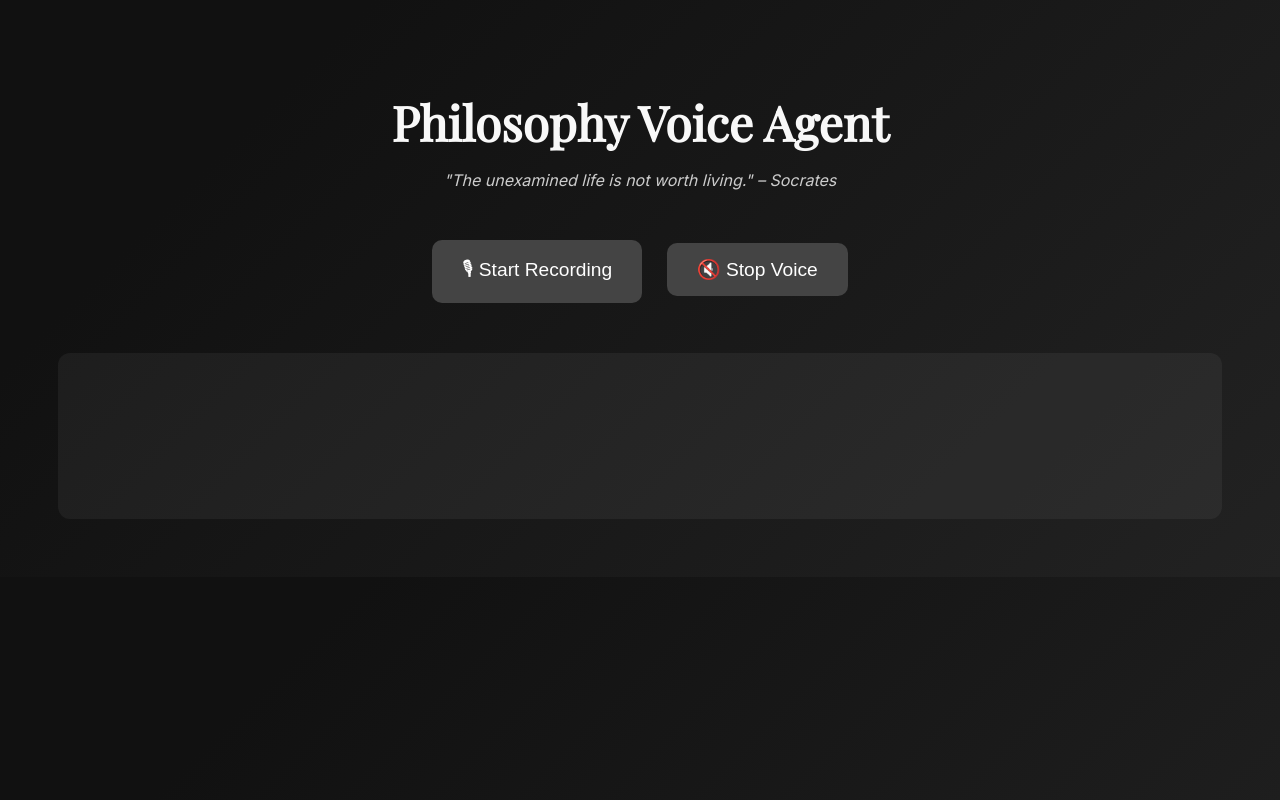
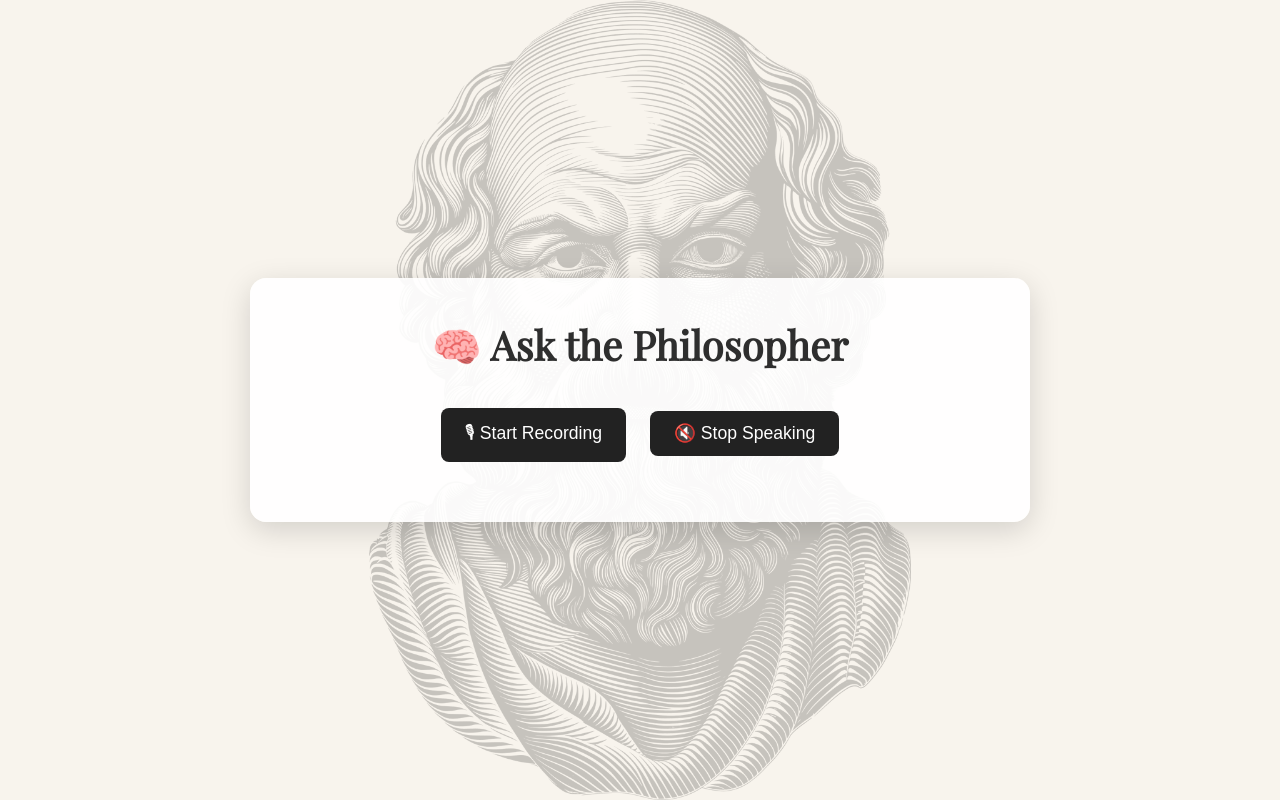
Before and after one commit to Pravesh-Sudha/dev-to-challenges, a Flask app: page / in a window 1280 px wide. Run offline with Flask 3, Linux system fonts and the light colour scheme.

Commit message:
UI Enhanced

```diff
--- a/philo-agent/templates/index.html
+++ b/philo-agent/templates/index.html
@@ -1,81 +1,114 @@
 <!DOCTYPE html>
 <html lang="en">
 <head>
-  <meta charset="UTF-8">
+  <link rel="icon" href="/static/socrates.png" type="image/png">
+</head>
+  <meta charset="UTF-8" />
+  <meta name="viewport" content="width=device-width, initial-scale=1.0"/>
   <title>Philosophy Voice Agent</title>
-  <link href="https://fonts.googleapis.com/css2?family=Playfair+Display&family=Inter&display=swap" rel="stylesheet">
+  <link href="https://fonts.googleapis.com/css2?family=Playfair+Display&family=Roboto&display=swap" rel="stylesheet">
   <style>
     body {
-      background: linear-gradient(135deg, #111 20%, #222 100%);
-      color: #f8f8f8;
-      font-family: 'Inter', sans-serif;
+      margin: 0;
+      padding: 0;
+      font-family: 'Playfair Display', serif;
+      background-color: #f8f4ed;
+      color: #2e2e2e;
+      display: flex;;
+      justify-content: center;
+      align-items: center;
+      height: 100vh;
+      overflow: hidden;
+    }
+
+    .container {
+      background: rgba(255, 255, 255, 0.9);
+      border-radius: 16px;
+      padding: 40px;
+      box-shadow: 0 8px 30px rgba(0, 0, 0, 0.15);
+      max-width: 700px;
+      width: 90%;
       text-align: center;
-      padding: 50px;
     }
 
     h1 {
-      font-family: 'Playfair Display', serif;
-      font-size: 3rem;
-      margin-bottom: 10px;
-    }
-
-    blockquote {
-      font-style: italic;
-      color: #ccc;
-      margin-bottom: 40px;
-    }
-
-    button {
-      background-color: #444;
-      color: white;
-      padding: 15px 30px;
-      border: none;
-      border-radius: 10px;
-      font-size: 1.2rem;
-      cursor: pointer;
-      margin: 10px;
-      transition: background-color 0.3s;
-    }
-
-    button:hover {
-      background-color: #666;
-    }
-
-    #response-area {
-      margin-top: 40px;
-      padding: 20px;
-      background: rgba(255, 255, 255, 0.05);
-      border-radius: 12px;
-      font-size: 1.1rem;
-      white-space: pre-wrap;
+      margin-top: 0;
+      font-size: 2.5rem;
     }
 
     .label {
       font-weight: bold;
-      margin-bottom: 5px;
+      margin-top: 20px;
+      color: #444;
+    }
+
+    button {
+      background-color: #222;
+      color: white;
+      border: none;
+      padding: 12px 24px;
+      font-size: 1.1rem;
+      border-radius: 8px;
+      cursor: pointer;
+      margin: 10px;
+      transition: background-color 0.3s ease;
+    }
+
+    button:hover {
+      background-color: #555;
     }
 
     #loader {
-      margin-top: 20px;
-      font-style: italic;
-      color: #aaa;
+      display: none;
+      margin: 20px auto;
+      border: 6px solid #eee;
+      border-top: 6px solid #333;
+      border-radius: 50%;
+      width: 40px;
+      height: 40px;
+      animation: spin 1s linear infinite;
     }
+
+    @keyframes spin {
+      to { transform: rotate(360deg); }
+    }
+
+    #question, #response {
+      font-family: 'Roboto', sans-serif;
+      margin-top: 10px;
+      font-size: 1.1rem;
+      line-height: 1.5;
+    }
+
+    @media (max-width: 600px) {
+      h1 {
+        font-size: 2rem;
+      }
+
+      button {
+        width: 100%;
+      }
+    }
+    body::before {
+  content: "";
+  position: fixed;
+  top: 0; left: 0; right: 0; bottom: 0;
+  background: url("/static/socrates.png") no-repeat center center;
+  background-size: contain;
+  opacity: 0.2; /* Adjust this value to make it more or less visible */
+  z-index: -1;
+}
   </style>
 </head>
 <body>
-  <h1>Philosophy Voice Agent</h1>
-  <blockquote>"The unexamined life is not worth living." – Socrates</blockquote>
+  <div class="container">
+    <h1>🧠 Ask the Philosopher</h1>
 
-  <div>
     <button id="record-btn" onclick="toggleRecording()">🎙 Start Recording</button>
-    <button onclick="stopSpeaking()">🔇 Stop Voice</button>
-  </div>
+    <button onclick="stopSpeaking()">🔇 Stop Speaking</button>
 
-  <div id="loader" style="display:none;">
-    <p>Thinking deeply... 🧠</p>
-  </div>
+    <div id="loader"></div>
 
-  <div id="response-area">
     <div id="question"></div>
     <div id="response"></div>
   </div>
```
Also changed, not shown: philo-agent/static/favicon.ico (added), philo-agent/static/socrates.png (added).
